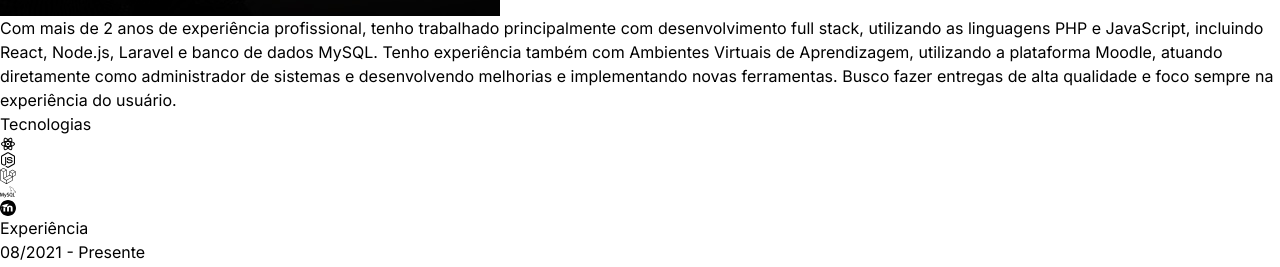
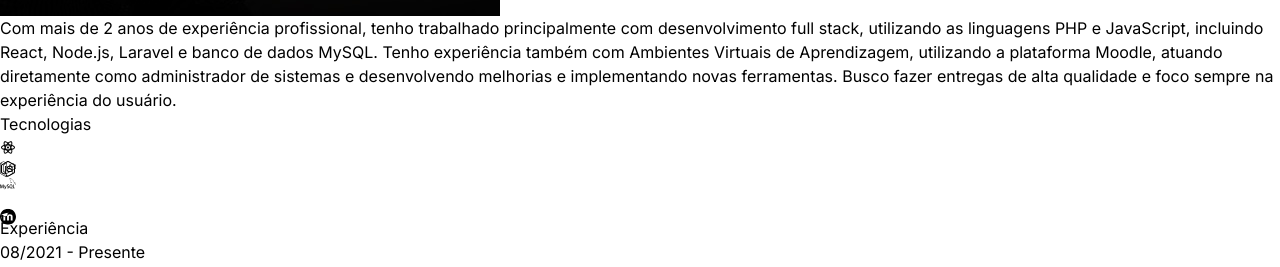
Before and after one commit to messoxavier/emerson-xavier-react-portfolio, a React (Vite) app: page / in a window 1280 px wide. Shown: the part 1240-1507 px from the top of the page. Built offline with nearby package versions, Linux system fonts and the light colour scheme.

Commit message:
"feat: adicionando animação nos componentes About e Techs"

```diff
--- a/src/components/About.jsx
+++ b/src/components/About.jsx
@@ -1,5 +1,6 @@
 import aboutImg from "../assets/about.jpg"
 import { ABOUT_TEXT } from "../constants"
+import { motion } from "framer-motion"
 
 const About = () => {
   return <div className="border-b border-neutral-900 pb-4">
@@ -7,16 +8,24 @@
         Sobre
       <span className="text-neutral-500"> mim</span></h1>
       <div className="flex flex-wrap">
-        <div className="w-full lg:w-1/2 lg:pd-8">
+        <motion.div
+        whileInView={{ opacity: 1, x: 0 }}
+        initial={{ opacity: 0, x: -100 }}
+        transition={{ duration: 0.5 }}
+        className="w-full lg:w-1/2 lg:pd-8">
             <div className="flex items-center justify-center">
                 <img className="rounded-2xl" src={aboutImg} alt="about" />
             </div>
-        </div>
-        <div className="w-full lg:w-1/2">
+        </motion.div>
+        <motion.div
+        whileInView={{ opacity: 1, x: 0 }}
+        initial={{ opacity: 0, x: 100 }}
+        transition={{ duration: 0.5 }}
+        className="w-full lg:w-1/2">
             <div className="flex justify-center lg;justify-start">
                 <p className="my-2 max-w-xl py-6">{ABOUT_TEXT}</p>
             </div>
-        </div>
+        </motion.div>
       </div>
     </div>
 
--- a/src/components/Techs.jsx
+++ b/src/components/Techs.jsx
@@ -1,29 +1,71 @@
 import { RiReactjsLine } from "react-icons/ri"
 import { FaNodeJs } from "react-icons/fa"
-import { FaLaravel } from "react-icons/fa";
-import { SiMysql } from "react-icons/si";
-import { SiMoodle } from "react-icons/si";
+import { FaLaravel } from "react-icons/fa"
+import { SiMysql } from "react-icons/si"
+import { SiMoodle } from "react-icons/si"
+import { motion } from "framer-motion"
+
+const iconVariants = (duration) => ({
+    initial: { y: -10 },
+    animate: {
+        y: [10, -10],
+        transition: {
+            duration: duration,
+            ease: "linear",
+            repeat: Infinity,
+            repeatType: "reverse",
+        },
+    },
+});
 
 const Techs = () => {
   return <div className="border-b border-neutral-800 pb-24">
-      <h1 className="my-20 text-center text-4xl">Tecnologias</h1>
-      <div className="flex flex-wrap items-center justify-center gap-4">
-        <div className="rounded-2xl border-4 border-neutral-800 p-4">
+      <motion.h1
+      whileInView={{ opacity: 1, y: 0 }}
+      initial={{ opacity: 0, y: -100 }}
+      transition={{ duration: 1.5 }}
+      className="my-20 text-center text-4xl">Tecnologias</motion.h1>
+      <motion.div
+      whileInView={{ opacity: 1, x: 0 }}
+      initial={{ opacity: 0, x: -100 }}
+      transition={{ duration: 1.5 }}
+      className="flex flex-wrap items-center justify-center gap-4">
+        <motion.div
+        variants={iconVariants(2.5)}
+        initial="initial"
+        animate="animate"
+        className="rounded-2xl border-4 border-neutral-800 p-4">
             <RiReactjsLine className="text-7xl text-cyan-400"/>
-        </div>
-        <div className="rounded-2xl border-4 border-neutral-800 p-4">
+        </motion.div>
+        <motion.div
+        variants={iconVariants(3)}
+        initial="initial"
+        animate="animate"
+        className="rounded-2xl border-4 border-neutral-800 p-4">
             <FaNodeJs className="text-7xl text-green-500"/>
-        </div>
-        <div className="rounded-2xl border-4 border-neutral-800 p-4">
+        </motion.div>
+        <motion.div
+        variants={iconVariants(5)}
+        initial="initial"
+        animate="animate"
+        className="rounded-2xl border-4 border-neutral-800 p-4">
             <FaLaravel className="text-7xl text-red-600"/>
-        </div>
-        <div className="rounded-2xl border-4 border-neutral-800 p-4">
+        </motion.div>
+        <motion.div
+        variants={iconVariants(2)}
+        initial="initial"
+        animate="animate"
+        className="rounded-2xl border-4 border-neutral-800 p-4">
             <SiMysql className="text-7xl "/>
-        </div>
-        <div className="rounded-2xl border-4 border-neutral-800 p-4">
+        </motion.div>
+        <motion.div
+        variants={iconVariants(3)}
+        initial="initial"
+        animate="animate"
+        className="rounded-2xl border-4 border-neutral-800 p-4">
             <SiMoodle className="text-7xl text-orange-600"/>
-        </div>
-      </div>
+        </motion.div>
+      </motion.div>
     </div>
 
 }
```
